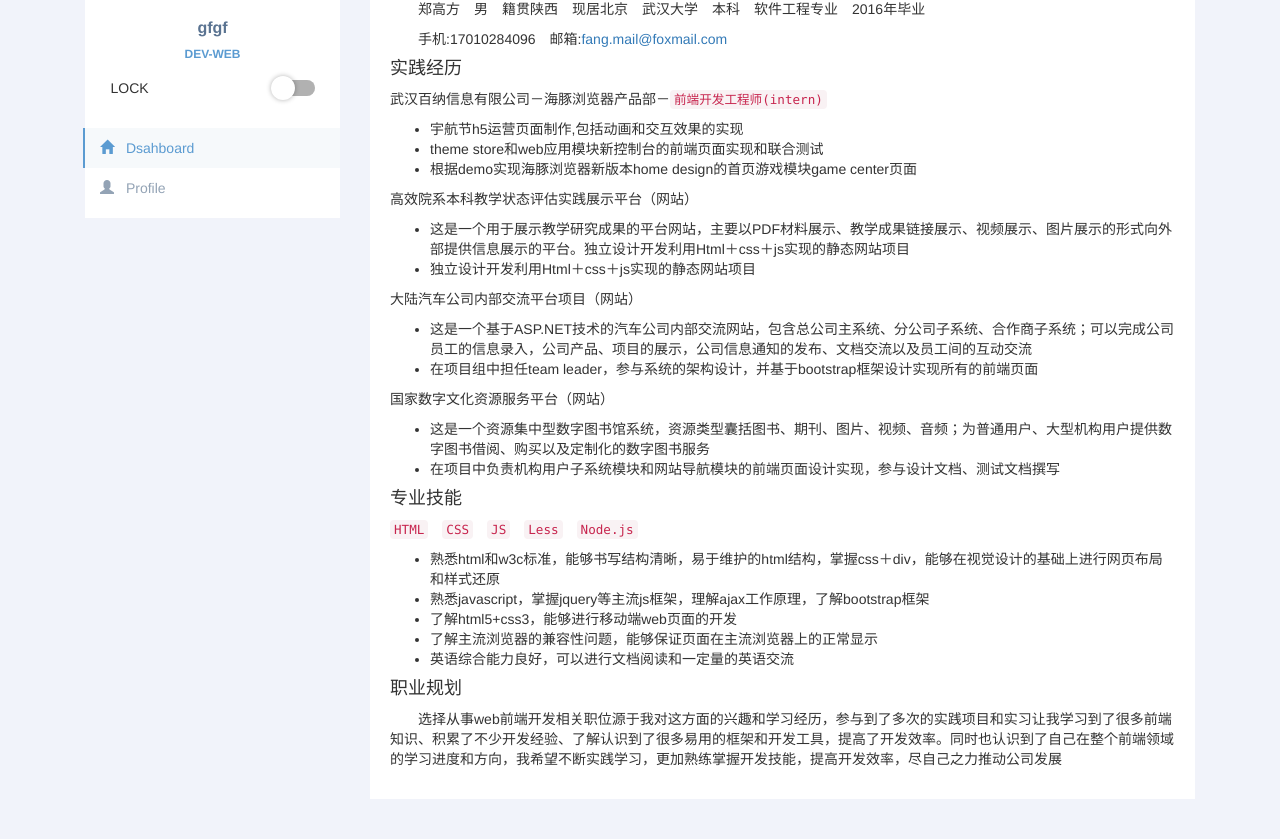
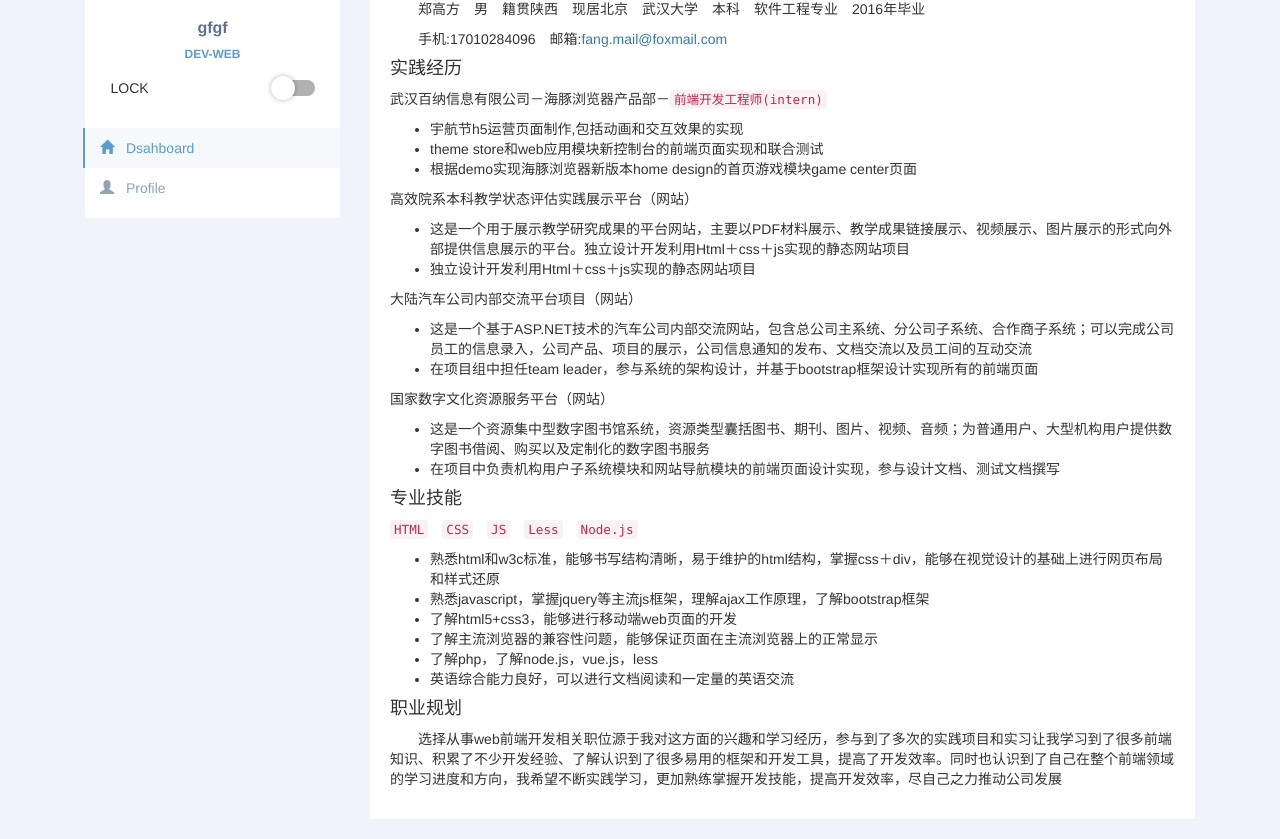
Before and after one commit to gaofang/differ, a plain HTML site: page index.html in a window 1280 px wide. Shown: the part 171-1010 px from the top of the page. Drawn offline with Linux system fonts and the light colour scheme.

Commit message:
add vue
gf

```diff
--- a/index.html
+++ b/index.html
@@ -261,6 +261,7 @@
                         <li>熟悉javascript，掌握jquery等主流js框架，理解ajax工作原理，了解bootstrap框架</li>
                         <li>了解html5+css3，能够进行移动端web页面的开发</li>
                         <li>了解主流浏览器的兼容性问题，能够保证页面在主流浏览器上的正常显示</li>
+                        <li>了解php，了解node.js，vue.js，less</li>
                         <li>英语综合能力良好，可以进行文档阅读和一定量的英语交流</li>
                     </ul>
                     <h4>职业规划</h4>
```
